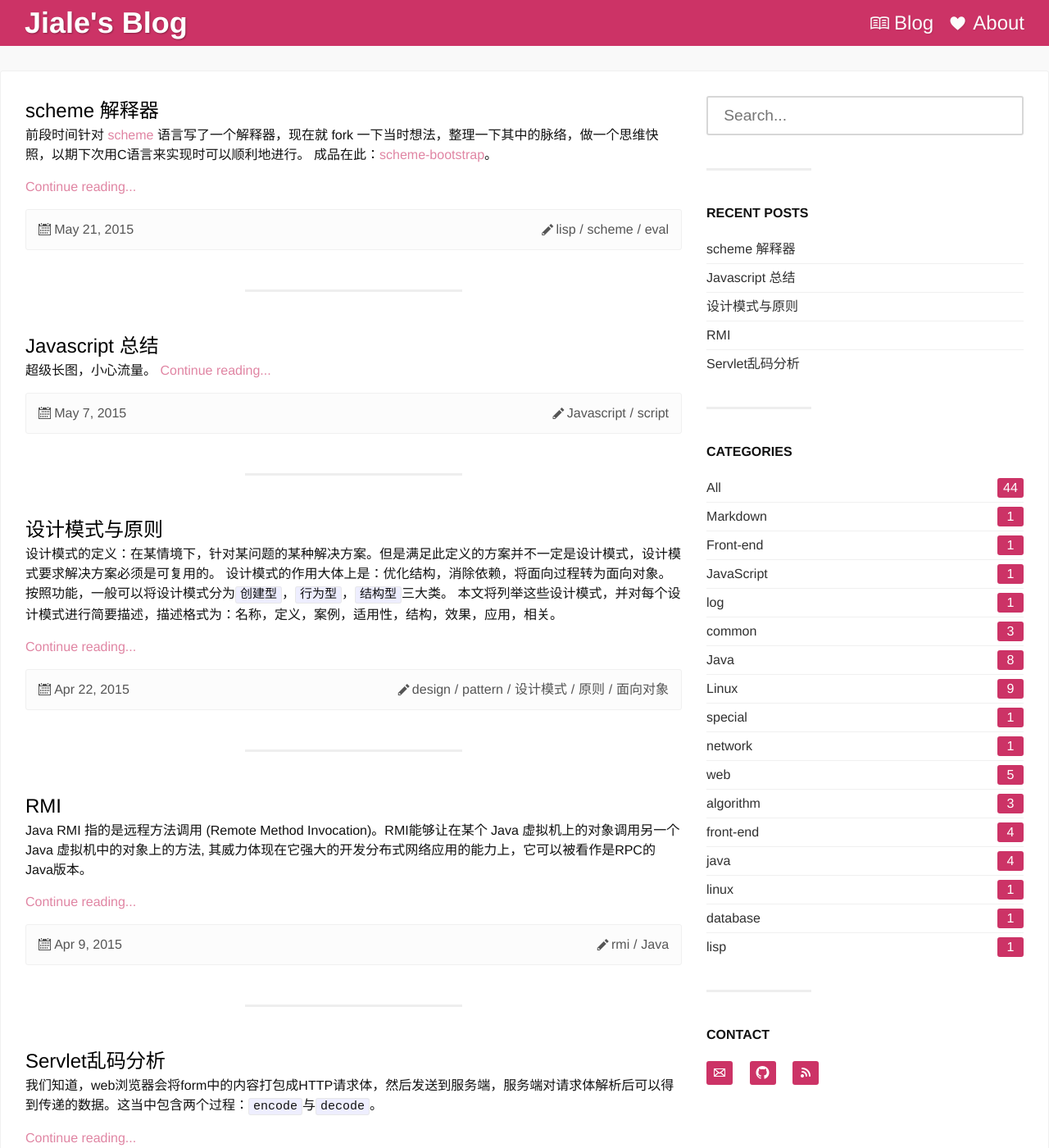
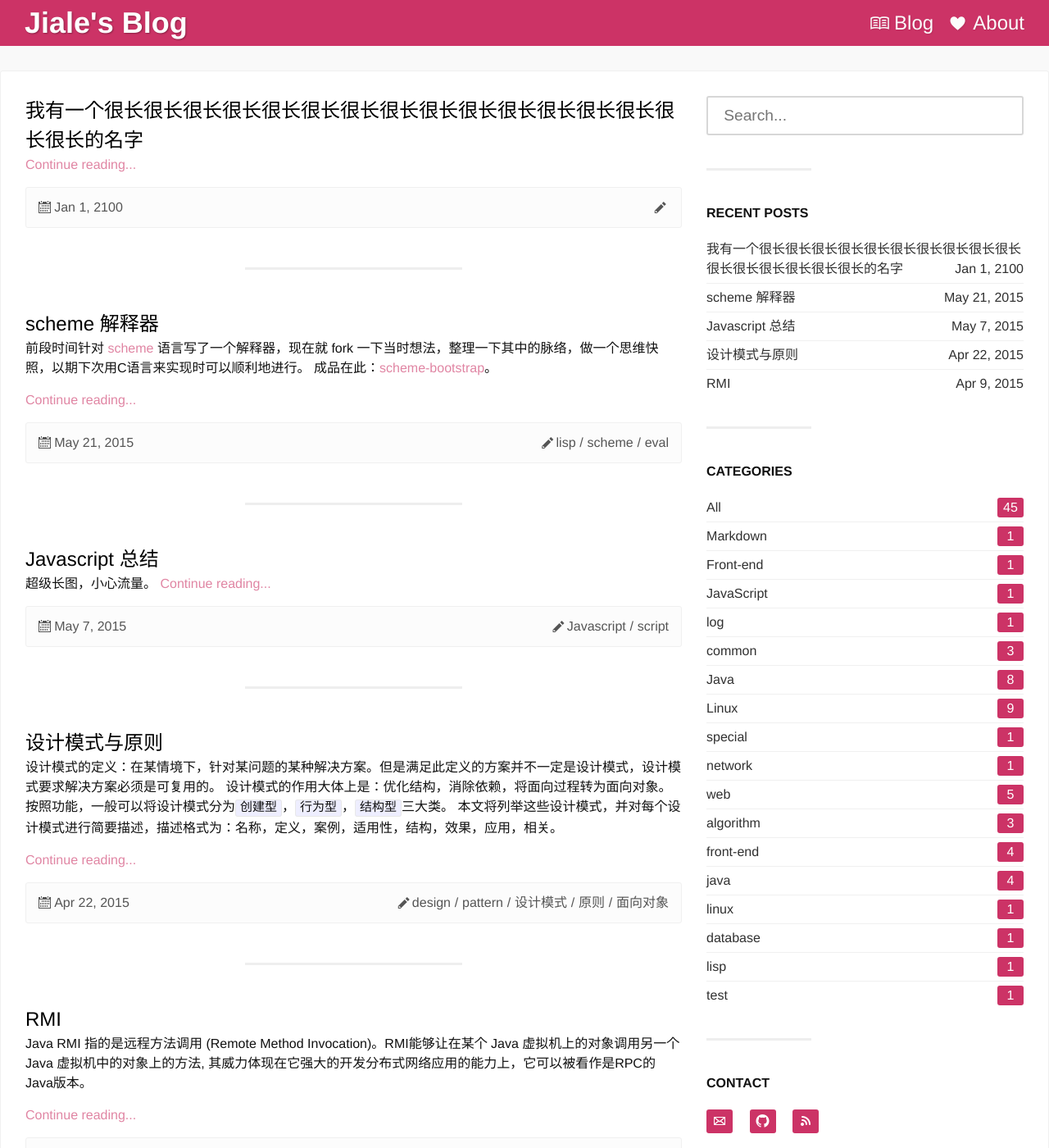
Before and after one commit to mrzjl/mrzjl.github.io, a Jekyll site: the page built from index.html, in a window 1280 px wide and 1400 px high. Shown: the whole window at 82% size. Built offline with Jekyll 4.4.1, drawn with Linux system fonts in a browser that asks for light colours; nearby versions of some CDN libraries; Markdown is read by kramdown in place of the engine named in the settings; the list of posts is cut into pages by our own code; comment, search, counter and statistics services are not loaded; some of the changed text lies outside the part shown.

Commit message:
secondary post-list date

```diff
--- /dev/null
+++ b/_posts/2100-01-01-test.md
@@ -0,0 +1,5 @@
+---
+layout: post
+title:  "我有一个很长很长很长很长很长很长很长很长很长很长很长很长很长很长很长很长的名字"
+categories: test
+---
--- a/_sass/_layout.scss
+++ b/_sass/_layout.scss
@@ -397,6 +397,7 @@
                 padding-bottom:5px;
             }
             a{
+                position:relative;
                 display: block;
                 width:100%;
                 margin: 0 auto;
@@ -408,15 +409,12 @@
                 &:visited{
                     color: $brand-color;
                 }
+
                 span{
                     display: block;
-                    float: right;
-                    width: 2em;
-                    line-height: 24px;
-                    border-radius:3px;
-                    background-color:$theme-color;
-                    color:$section-color-hover;
-                    text-align: center;
+                    position:absolute;
+                    right: 0;
+                    bottom: 0;
                 }
                 &:hover{
                     width: 90%;
@@ -476,7 +474,17 @@
         display: none;
     }
 }
-
+#recent-posts{
+    >ul{
+        >li{
+            >a{
+                >span{
+                    background-color:$sidebar-color;
+                }
+            }
+        }
+    }
+}
 
 .tag-link{
     background-color:$section-bgcolor;
@@ -506,8 +514,20 @@
 
 
 #categories{
-    ul{
-        li{
+    >ul{
+        >li{
+            >a{
+                >span{
+                    display: block;
+                    float: right;
+                    width: 2em;
+                    line-height: 24px;
+                    border-radius:3px;
+                    background-color:$theme-color;
+                    color:$section-color-hover;
+                    text-align: center;
+                }
+            }
             ul{
                 padding:$spacing-unit;
                 margin-top: 5px;
@@ -519,6 +539,13 @@
                 display: none;
                 &::-webkit-scrollbar{
                     display: none;
+                }
+                >li{
+                    >a{
+                        >span{
+                            background-color:$section-bgcolor;
+                        }
+                    }
                 }
             }
         }
--- a/index.html
+++ b/index.html
@@ -97,7 +97,7 @@ layout: default
     </aside>
 
     <aside id="searchbox" class="widget">
-        <input type="text" placeholder="Search...">
+        <input type="text" placeholder="Search..." />
         <ul class="search-results">
             <li>
                 <a href="#">My Travel Gallery</a>
@@ -113,7 +113,7 @@ layout: default
         <ul>
           {% for post in site.posts limit:5 %}
             <li>
-                <a href="{{ post.url | prepend: site.baseurl }}">{{ post.title }}</a>
+                <a href="{{ post.url | prepend: site.baseurl }}">{{ post.title }}<span>{{ post.date | date: "%b %-d, %Y" }}</span></a>
             </li>
           {% endfor %}
 
@@ -131,7 +131,7 @@ layout: default
                 <ul>
                   {% for post in site.posts %}
                     <li>
-                        <a href="{{ post.url | prepend: site.baseurl }}">{{ post.title }}</a>
+                        <a href="{{ post.url | prepend: site.baseurl }}">{{ post.title }}<span>{{ post.date | date: "%b %-d, %Y" }}</span></a>
                     </li>
                   {% endfor %}
                 </ul>
@@ -146,7 +146,7 @@ layout: default
                 <ul>
                 {% for posts in category %}
                   {% for post in posts %}
-                    <li><a href="{{ post.url | prepend: site.baseurl }}">{{ post.title }}</a></li>
+                    <li><a href="{{ post.url | prepend: site.baseurl }}">{{ post.title }}<span>{{ post.date | date: "%b %-d, %Y" }}</span></a></li>
                   {% endfor %}
                 {% endfor %}
                 </ul>
--- a/js/index.js
+++ b/js/index.js
@@ -100,3 +100,5 @@ function sidebarShow(){
     });
 
 }
+
+/*站内搜索功能*/
```
Also changed, not shown: 1 other file.
